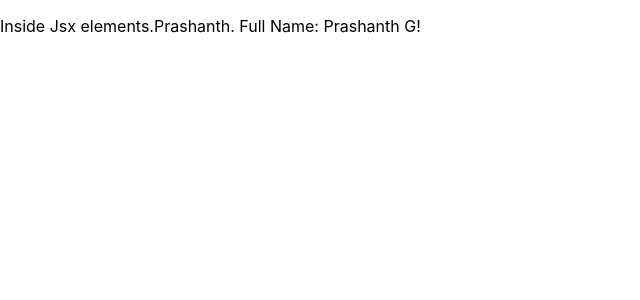
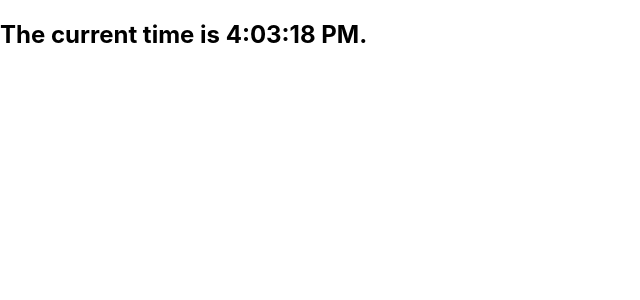
Before and after one commit to prashanth-g/react_playground, a React (Create React App) app: page / in a window 1280 px wide. Shown: the top 300 px of the page, without its empty margins (0-640 px from the left). Built offline with nearby package versions, Linux system fonts and the light colour scheme.

Commit message:
Added update-rendered-element area

```diff
--- a/src/index.js
+++ b/src/index.js
@@ -11,4 +11,16 @@ ReactDOM.render(<Jsx />, document.getElementById('root'));
 // If you want your app to work offline and load faster, you can change
 // unregister() to register() below. Note this comes with some pitfalls.
 // Learn more about service workers: http://bit.ly/CRA-PWA
+
+function tick() {
+    const element = (
+      <div>
+        <h2>The current time is {new Date().toLocaleTimeString()}.</h2>
+      </div>
+    );
+    ReactDOM.render(element, document.getElementById('root'));
+}
+
+setInterval(tick, 1000);
+
 serviceWorker.unregister();
```
